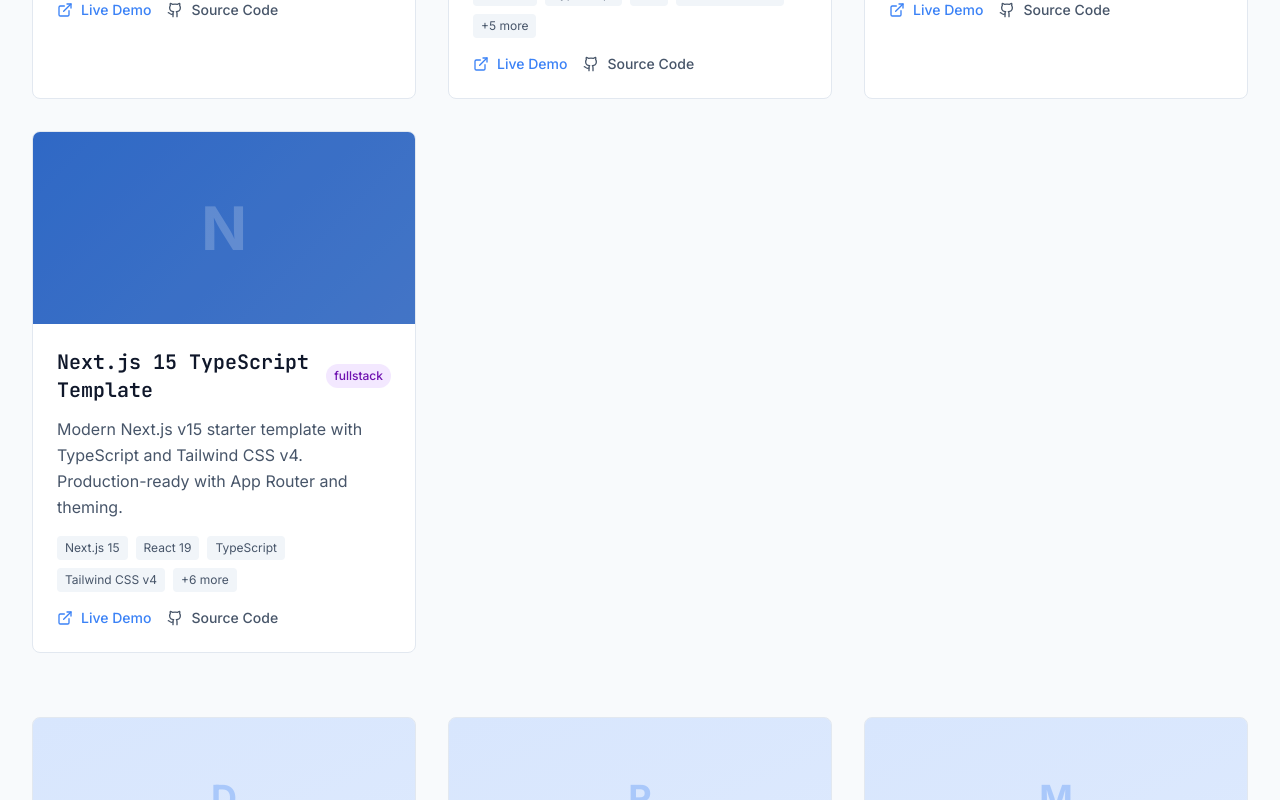
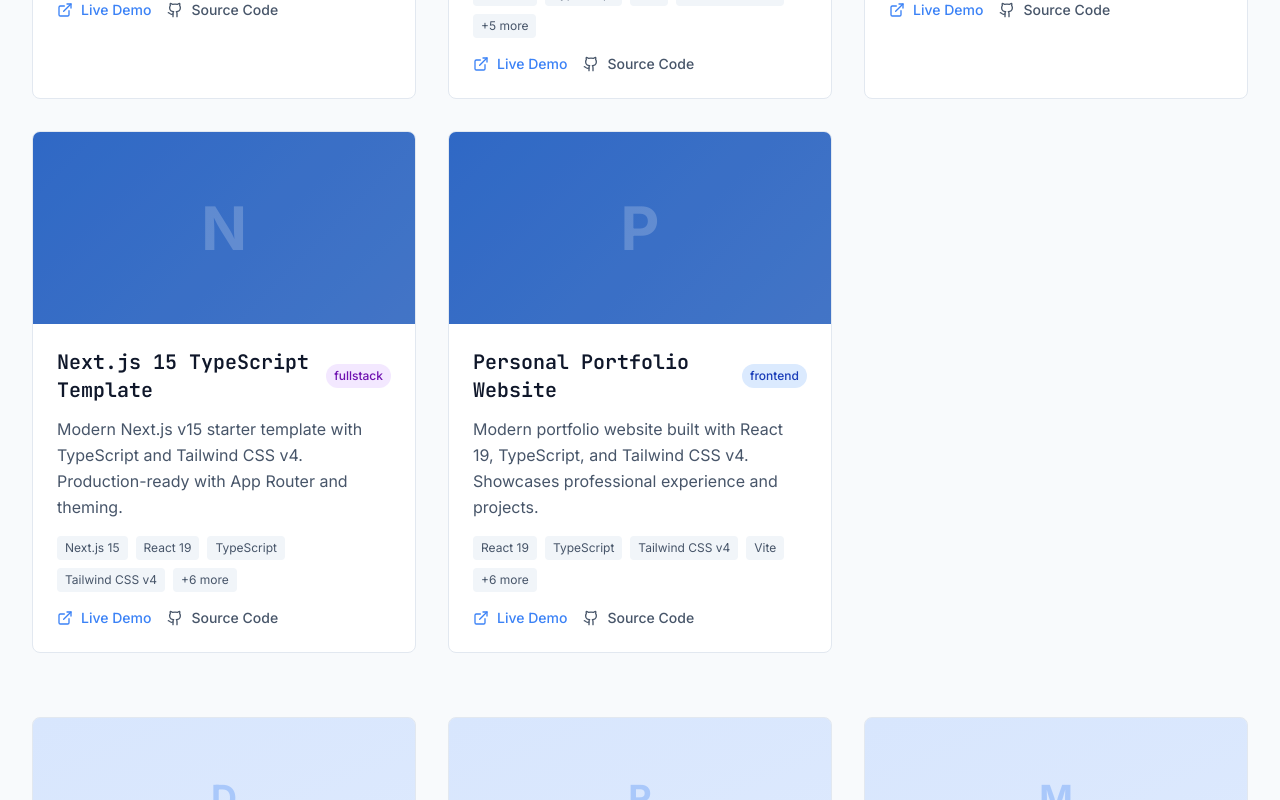
Before and after one commit to YousifAbozid/YousifAbozid.github.io, a React (Vite) app: page / in a window 1280 px wide. Shown: the part 9640-10440 px from the top of the page. Built offline with nearby package versions, Linux system fonts and the light colour scheme.

Commit message:
fix: add Personal Portfolio Website project with detailed description and technologies

```diff
--- a/src/data/portfolio.ts
+++ b/src/data/portfolio.ts
@@ -446,6 +446,31 @@ export const projects: Project[] = [
   },
   {
     id: '8',
+    title: 'Personal Portfolio Website',
+    description:
+      'Modern portfolio website built with React 19, TypeScript, and Tailwind CSS v4. Showcases professional experience and projects.',
+    longDescription:
+      'This portfolio website serves as a comprehensive showcase of my professional journey and technical expertise. Built using my own React 19 TypeScript template as the foundation, it demonstrates modern web development practices with React 19, TypeScript, Vite, and Tailwind CSS v4. Features include a comprehensive theming system with semantic color variables, dark mode support, responsive design, smooth animations, and scroll-triggered effects. The site effectively presents professional experience, technical skills, project portfolio, and contact information in an engaging and accessible format. It represents the culmination of my frontend development skills and serves as both a portfolio piece and a practical demonstration of modern React development.',
+    image: '/api/placeholder/600/400',
+    technologies: [
+      'React 19',
+      'TypeScript',
+      'Tailwind CSS v4',
+      'Vite',
+      'React Router',
+      'Framer Motion',
+      'Dark Mode',
+      'Responsive Design',
+      'GitHub Actions',
+      'GitHub Pages',
+    ],
+    category: 'frontend',
+    githubUrl: 'https://github.com/YousifAbozid/YousifAbozid.github.io',
+    demoUrl: 'https://yousifabozid.github.io/',
+    featured: true,
+  },
+  {
+    id: '9',
     title: 'TVFlix',
     description:
       'Movie and TV show discovery platform built with vanilla HTML, CSS, and JavaScript.',
```
